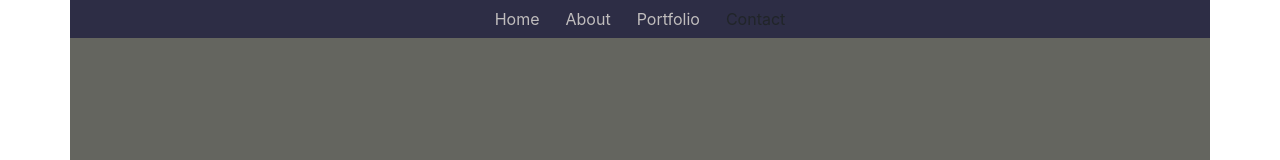
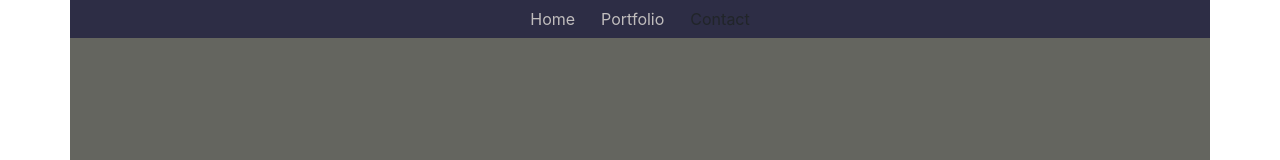
Before and after one commit to dvadz/portfolio, a React (Create React App) app: page / in a window 1280 px wide. Shown: the top 160 px of the page. Built offline with nearby package versions, Linux system fonts and the light colour scheme.

Commit message:
removed link to About

```diff
--- a/src/components/Navbar.js
+++ b/src/components/Navbar.js
@@ -6,9 +6,6 @@ const Navbar = props => {
     <div className='nav-bar container text-center'>
       <a href='#home' className='btn'>
         Home
-      </a>
-      <a href='#about' className='btn'>
-        About
       </a>
       <a href='#portfolio' className='btn'>
         Portfolio
```
